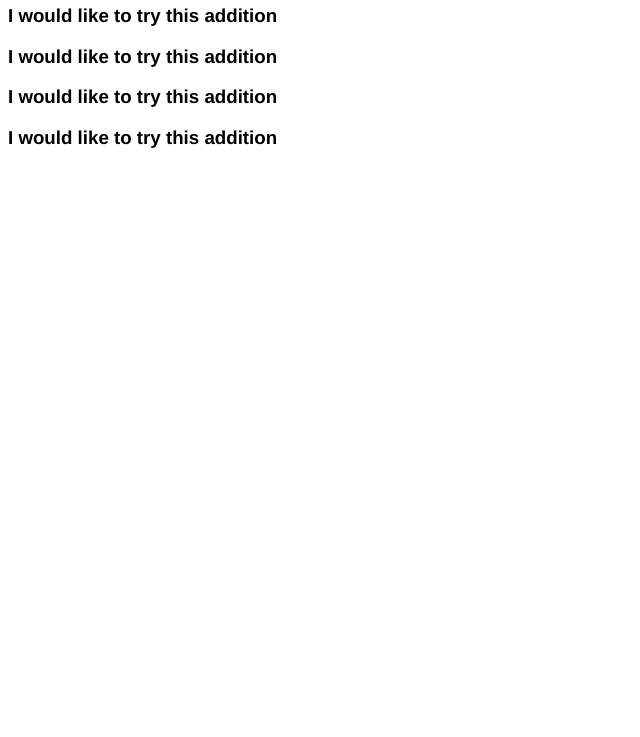
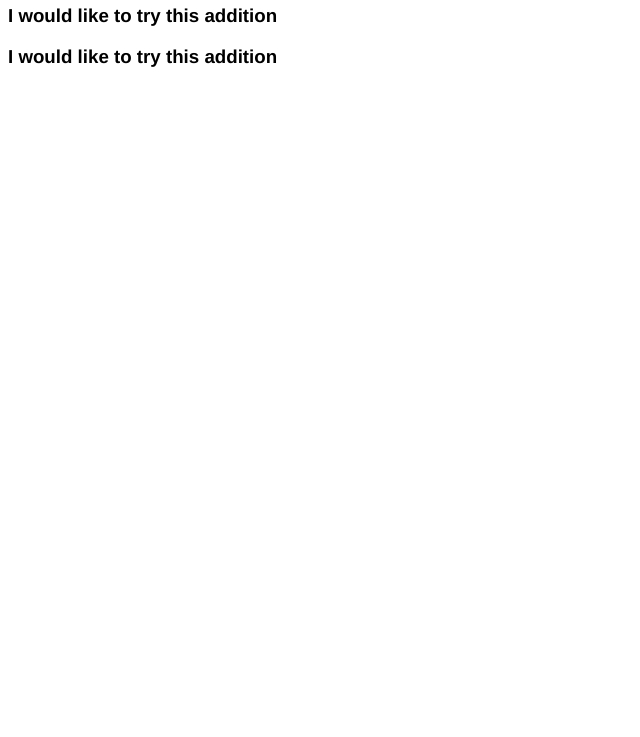
Before and after one commit to josueramirez1/calorie-tracker, a website built with webpack: page src/template.html in a window 1280 px wide. Shown: the part 63-800 px from the top of the page, without its empty margins (0-640 px from the left). Built offline with nearby package versions, Linux system fonts and the light colour scheme.

```diff
--- a/src/template.html
+++ b/src/template.html
@@ -17,8 +17,6 @@
       <div class="container">
         <h3>I would like to try this addition</h3>
         <h3>I would like to try this addition</h3>
-        <h3>I would like to try this addition</h3>
-        <h3>I would like to try this addition</h3>
       </div>
     </section>
   </body>
```
